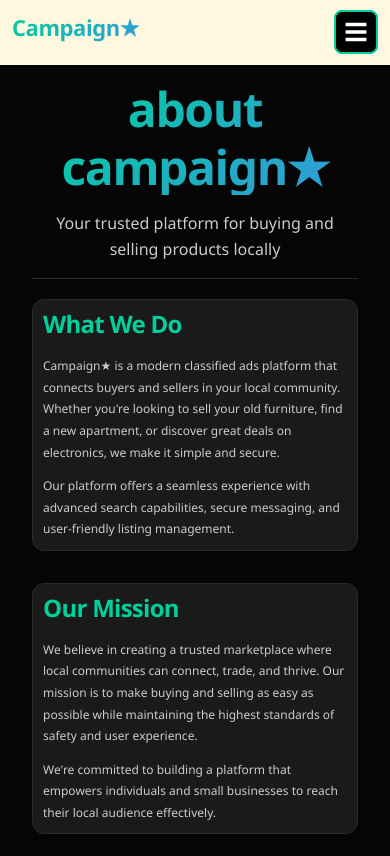
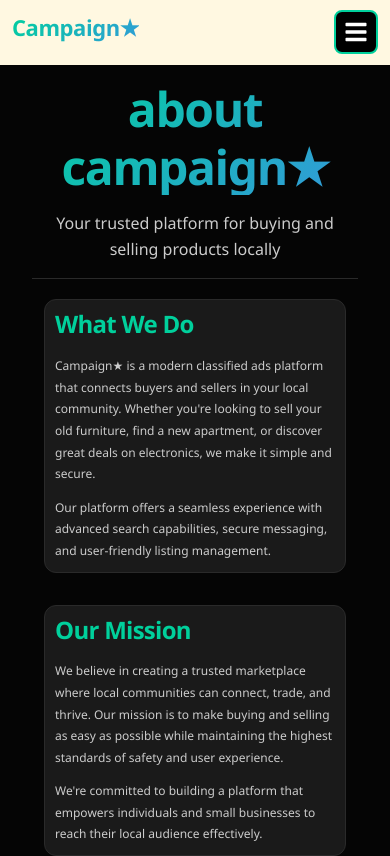
Before and after one commit to PrathapAI/frontend, a React (Vite) app: page /about in a window 390 px wide. Shown: the top 856 px of the page. Built offline with nearby package versions, Linux system fonts and the light colour scheme.

Commit message:
Make listing cards full width on mobile in MyListings page

```diff
--- a/src/styles/mobile.css
+++ b/src/styles/mobile.css
@@ -263,12 +263,22 @@
   /* Make listing grids in .cred-container match home page */
   .cred-container > div:not(:first-child) {
     width: 100% !important;
-    padding: 0 !important;
+    padding: 0 12px !important;
   }
 
   .cred-container .animate-fade-in-up,
   .cred-container > div > div {
     margin-bottom: 16px !important;
+  }
+
+  /* Make all listing cards full width on mobile */
+  .cred-container .animate-fade-in-up > div,
+  .home-listings-content > div > div,
+  div[style*="maxWidth: 900"],
+  div[style*="max-width: 900"] {
+    max-width: 100% !important;
+    margin-left: 0 !important;
+    margin-right: 0 !important;
   }
 
   /* Reduce text sizes in listing cards on mobile */
```
